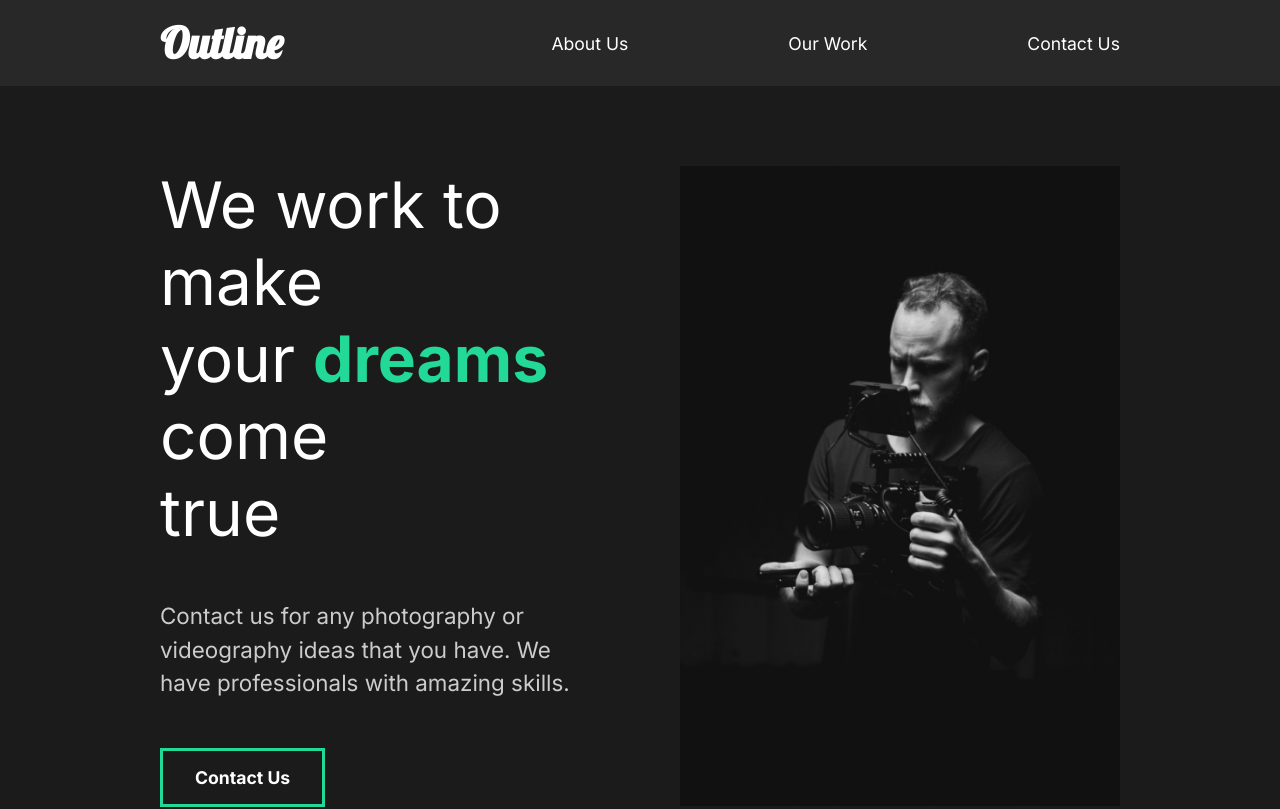
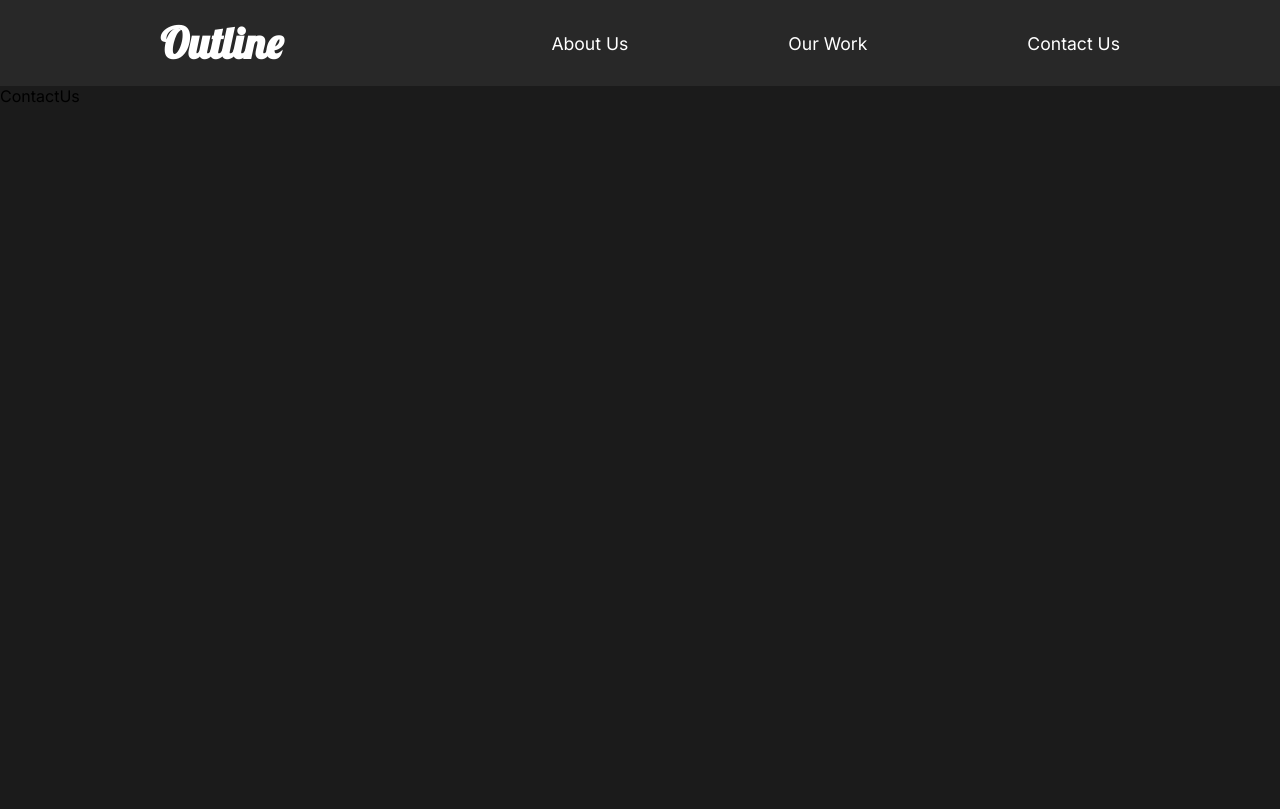
Before and after one commit to hbabuka/outlined, a React (Create React App) app: page /contact in a window 1280 px wide. Shown: the top 809 px of the page. Built offline with nearby package versions, Linux system fonts and the light colour scheme.

Commit message:
Add routes

```diff
--- a/src/App.js
+++ b/src/App.js
@@ -1,6 +1,9 @@
 import AboutUs from "./pages/AboutUs";
 import GlobalStyle from "./styles/GlobalStyles";
 import Nav from "./components/Nav";
+import ContactUs from "./pages/ContactUs";
+import OurWork from "./pages/OurWork";
+import { Route, Routes } from "react-router-dom";
 
 function App() {
   return (
@@ -8,7 +11,11 @@
       <>
         <GlobalStyle />
         <Nav />
-        <AboutUs />
+        <Routes>
+          <Route path="/" element={<AboutUs />} />
+          <Route path="/work" element={<OurWork />} />
+          <Route path="/contact" element={<ContactUs />} />
+        </Routes>
       </>
     </div>
   );
--- a/src/components/Nav.js
+++ b/src/components/Nav.js
@@ -1,5 +1,6 @@
 import React from "react";
 import styled from "styled-components";
+import { Link } from "react-router-dom";
 
 const NavStyled = styled.nav`
   min-height: 10vh;
@@ -29,18 +30,18 @@
 const Nav = () => {
   return (
     <NavStyled>
-      <a href="#" id="logo">
+      <Link to="/" id="logo">
         <h1>Outline</h1>
-      </a>
+      </Link>
       <ul>
         <li>
-          <a href="#">About Us</a>
+          <Link to="/">About Us</Link>
         </li>
         <li>
-          <a href="#">Our Work</a>
+          <Link to="/work">Our Work</Link>
         </li>
         <li>
-          <a href="#">Contact Us</a>
+          <Link to="/contact">Contact Us</Link>
         </li>
       </ul>
     </NavStyled>
--- a/src/index.js
+++ b/src/index.js
@@ -2,10 +2,13 @@
 import ReactDOM from "react-dom";
 import App from "./App";
 import reportWebVitals from "./reportWebVitals";
+import { BrowserRouter } from "react-router-dom";
 
 ReactDOM.render(
   <React.StrictMode>
-    <App />
+    <BrowserRouter>
+      <App />
+    </BrowserRouter>
   </React.StrictMode>,
   document.getElementById("root")
 );
--- /dev/null
+++ b/src/pages/ContactUs.js
@@ -0,0 +1,7 @@
+import React from "react";
+
+const ContactUs = () => {
+  return <div>ContactUs</div>;
+};
+
+export default ContactUs;
--- /dev/null
+++ b/src/pages/OurWork.js
@@ -0,0 +1,7 @@
+import React from "react";
+
+const OurWork = () => {
+  return <div>OurWork</div>;
+};
+
+export default OurWork;
```
